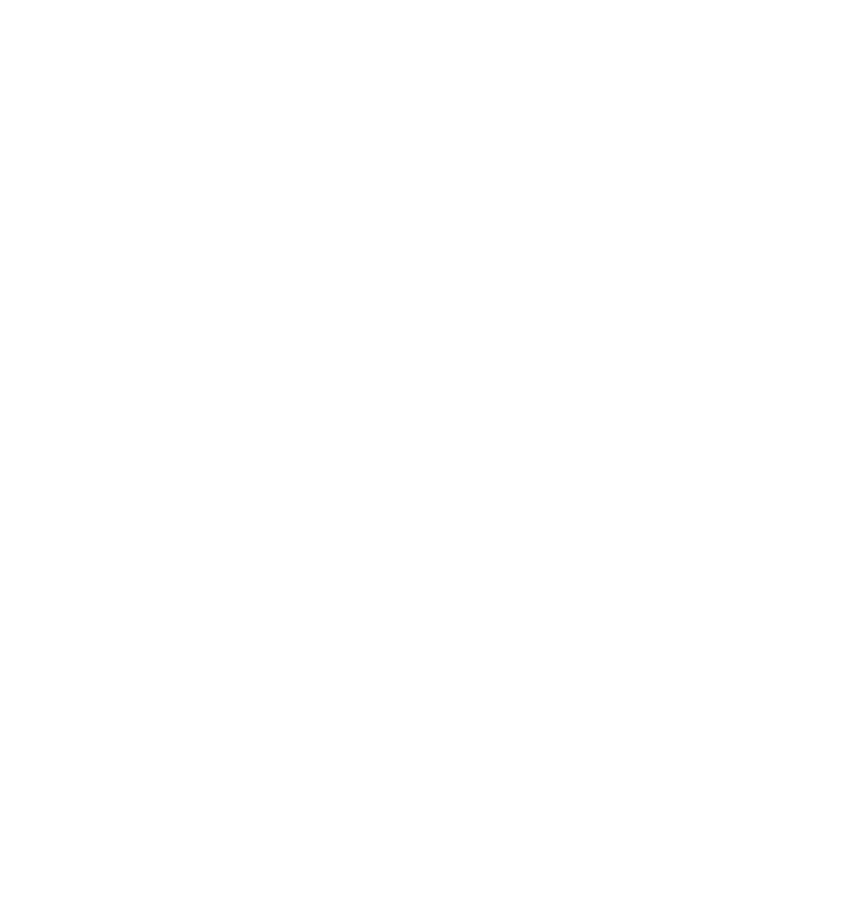
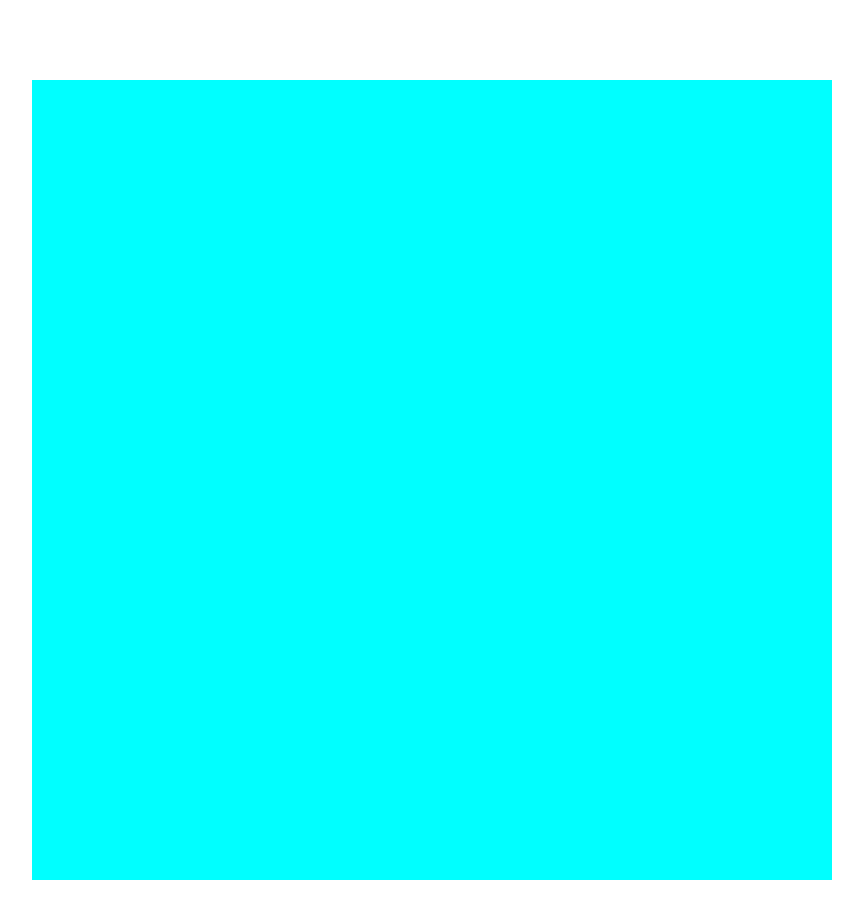
Before and after one commit to ElperdonXV/js-campominato-grid, a plain HTML site: page index.html in a window 1280 px wide. Shown: the whole page, without its empty margins (208-1071 px from the left). Before the commit the page ends 800 px from the top, so only its background shows below. Drawn offline with Linux system fonts and the light colour scheme.

Commit message:
work on html and css

```diff
--- a/css/style.css
+++ b/css/style.css
@@ -7,3 +7,10 @@
 html{
     font-size: 100%;
 }
+
+.container{
+    width: 800px;
+    height: 800px;
+    margin: 10vh auto;
+    background-color: aqua;
+}
--- a/index.html
+++ b/index.html
@@ -8,6 +8,7 @@
     <title>Griglia campo minato</title>
 </head>
 <body>
+    <div class="container"></div>
     <script src="js/script.js"></script>
 </body>
 </html>
```
